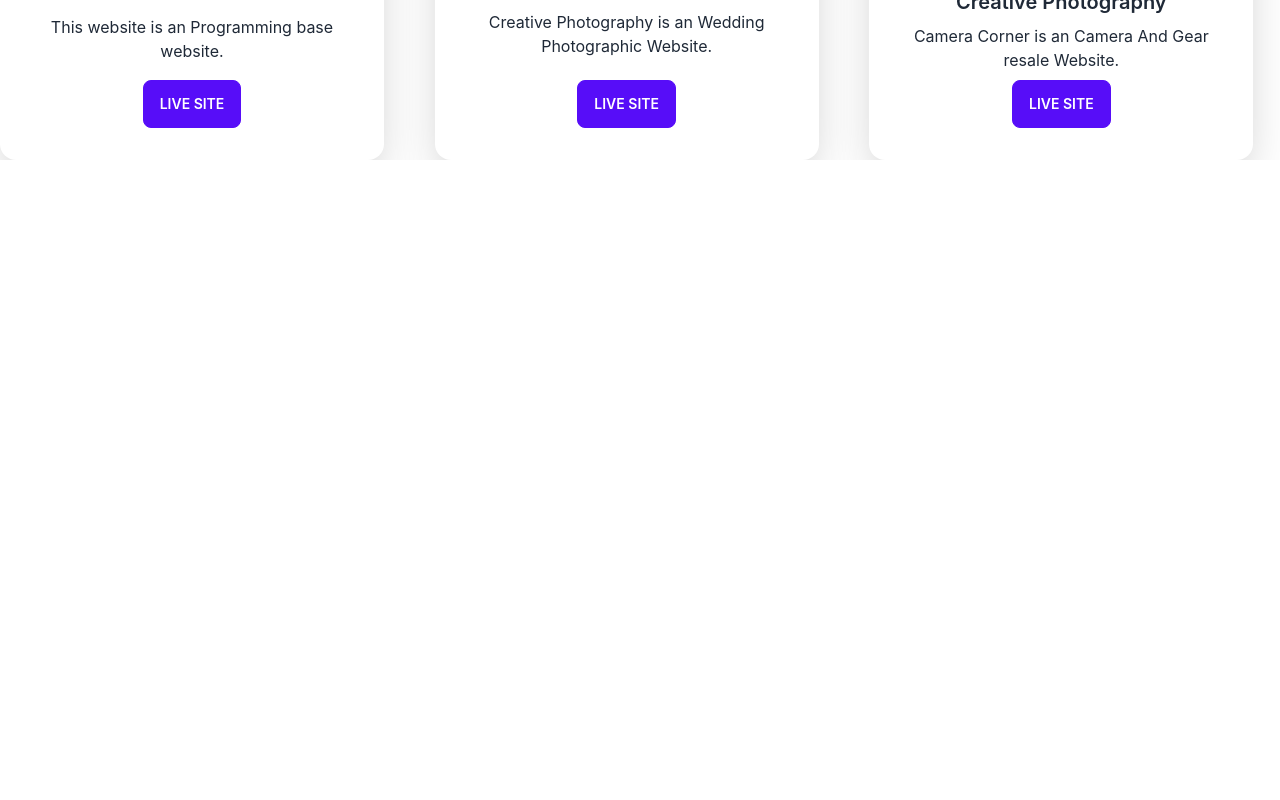
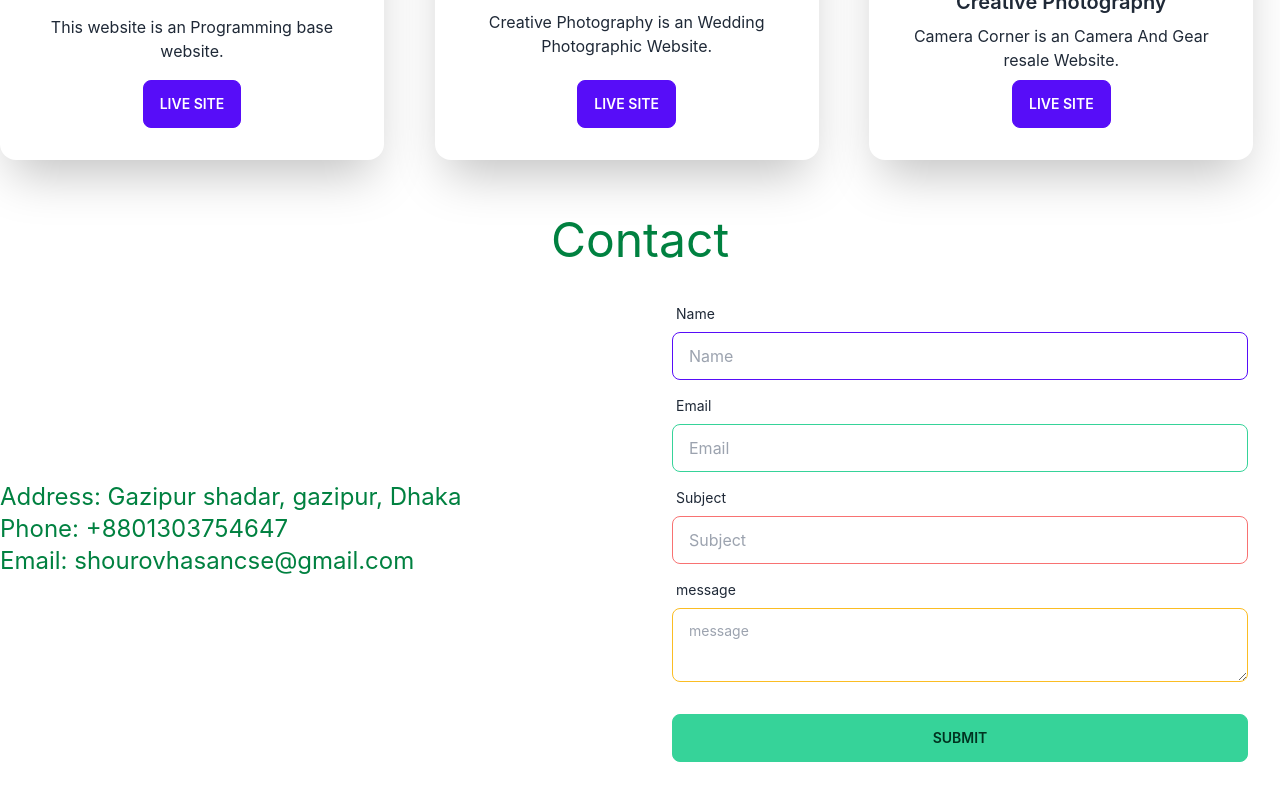
Before and after one commit to SHOUROV-HASAN-CSE/shourovhasan, a React (Create React App) app: page / in a window 1280 px wide. Shown: the part 1362-2162 px from the top of the page. Before the commit the page ends 1522 px from the top, so only its background shows below. Built offline with nearby package versions, Linux system fonts and the light colour scheme.

Commit message:
contact section create

```diff
--- a/src/Pages/Home/Contact/Contact.js
+++ b/src/Pages/Home/Contact/Contact.js
@@ -2,8 +2,55 @@ import React from 'react';
 
 const Contact = () => {
   return (
-    <div>
-      Contact info
+    <div className='my-14'>
+    <h1 className='text-center text-5xl text-[#008140]'>Contact</h1>
+    <div className='flex items-center'>
+
+      <div className='w-1/2 text-2xl text-[#008140]'>
+    <h2>Address: Gazipur shadar, gazipur, Dhaka</h2>
+
+    <h2>Phone: +8801303754647</h2>
+    <h2>Email: shourovhasancse@gmail.com</h2>
+      </div>
+
+            <div className='w-1/2'>
+                    <form className="card-body">
+                        <div className="form-control">
+                            <label className="label">
+                                <span className="label-text">Name</span>
+                            </label>
+                            <input type="text" name='email' placeholder="Name" className="input input-bordered input-primary" />
+                        </div>
+                        <div className="form-control">
+                            <label className="label">
+                                <span className="label-text">Email</span>
+                            </label>
+                            <input type="text" name='email' placeholder="Email" className="input input-bordered input-success" />
+                        </div>
+                        <div className="form-control">
+                            <label className="label">
+                                <span className="label-text">Subject</span>
+                            </label>
+                            <input type="text" name='password' placeholder="Subject" className="input input-bordered input-error" />
+
+                        </div>
+                        <div className="form-control">
+                            <label className="label">
+                                <span className="label-text">message</span>
+                            </label>
+                            <textarea className="textarea textarea-warning" placeholder="message"></textarea>
+
+                        </div>
+                        <div className="form-control mt-6 ">
+                            <input className="btn btn-success" type="submit" value="Submit" />
+
+
+                        </div>
+                    </form>
+                    </div>
+
+
+      </div>
     </div>
   );
 };
--- a/src/Pages/Home/Home/Home.js
+++ b/src/Pages/Home/Home/Home.js
@@ -1,6 +1,7 @@
 import React from 'react';
 import About from '../About/About';
 import Banner from '../Banner/Banner';
+import Contact from '../Contact/Contact';
 import Projects from '../Projects/Projects';
 
 const Home = () => {
@@ -9,6 +10,7 @@ const Home = () => {
       <Banner/>
       <About/>
       <Projects/>
+      <Contact/>
     </div>
   );
 };
```
